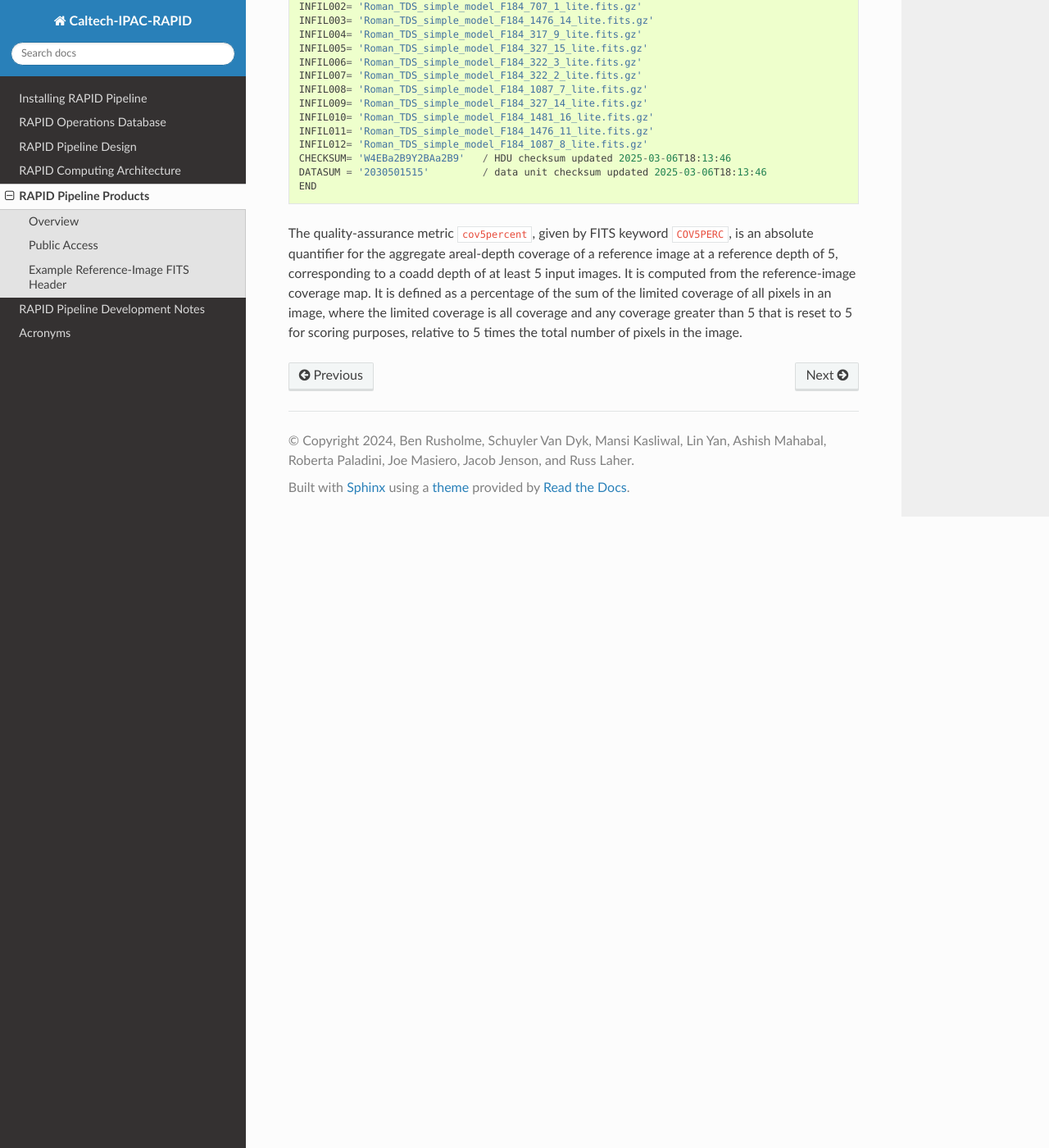
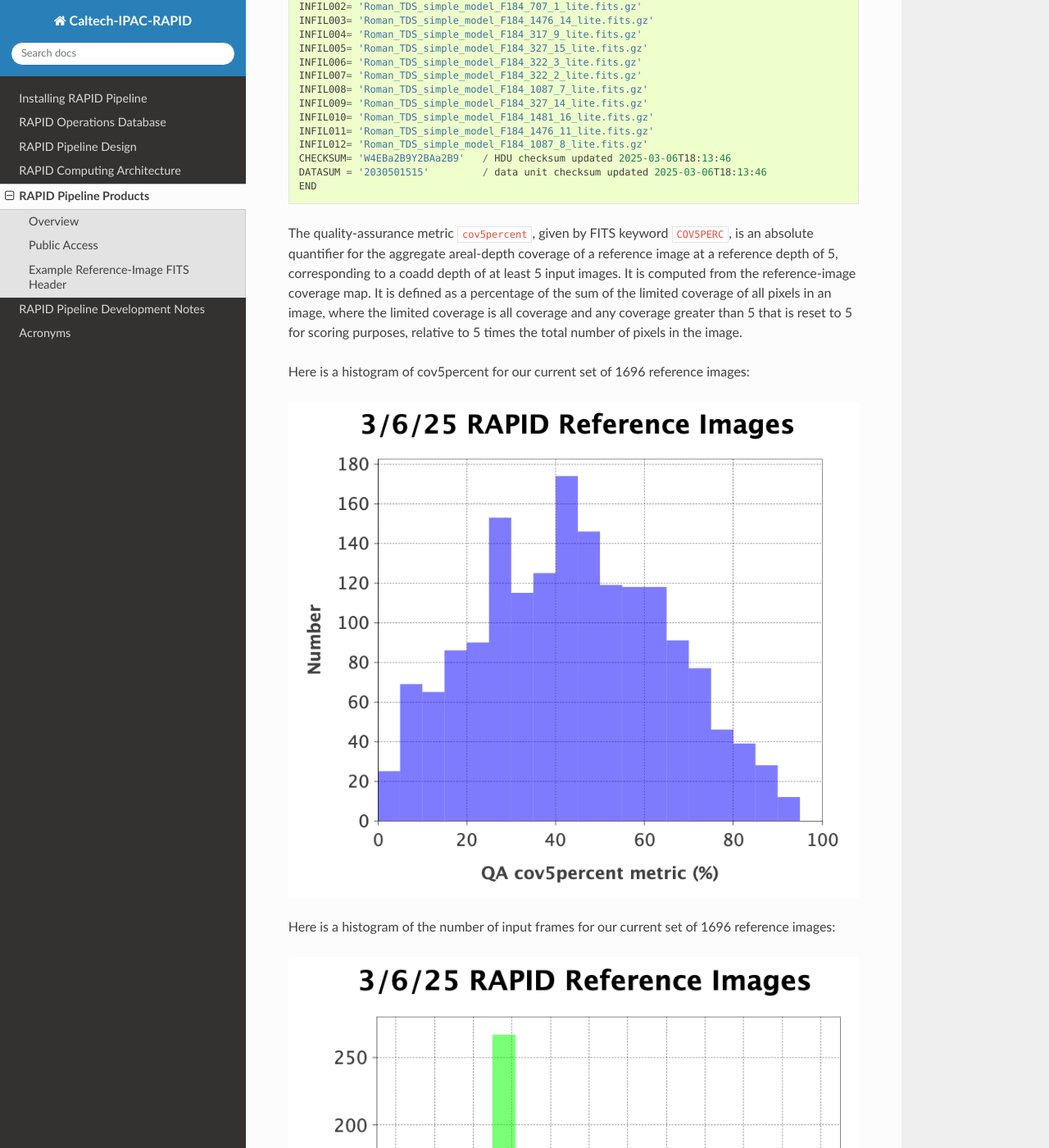
Before and after one commit to Caltech-IPAC/rapid, a Sphinx documentation site: the page built from docs/source/prod/products.rst, in a window 1280 px wide and 1400 px high, scrolled down 2705 px. Shown: the whole window at 82% size. Built offline with Sphinx 7.4.7 and the Read the Docs theme 3.1.0, drawn with Linux system fonts in a browser that asks for light colours; formulas are drawn with MathJax 3.

Commit message:
Added histograms of cov5percent and nframes for our current set of 1696 reference images.

```diff
--- a/docs/source/prod/products.rst
+++ b/docs/source/prod/products.rst
@@ -133,3 +133,11 @@ It is computed from the reference-image coverage map.
 It is defined as a percentage of the sum of the limited coverage of all pixels in an image,
 where the limited coverage is all coverage and any coverage greater than 5 that is reset to 5
 for scoring purposes, relative to 5 times the total number of pixels in the image.
+
+Here is a histogram of cov5percent for our current set of 1696 reference images:
+
+.. image:: rapid_refimmeta_cov5percent_1dhist.png
+
+Here is a histogram of the number of input frames for our current set of 1696 reference images:
+
+.. image:: rapid_refimmeta_nframes_1dhist.png
```
Also changed, not shown: docs/source/prod/rapid_refimmeta_cov5percent_1dhist.png (added), docs/source/prod/rapid_refimmeta_nframes_1dhist.png (added).
